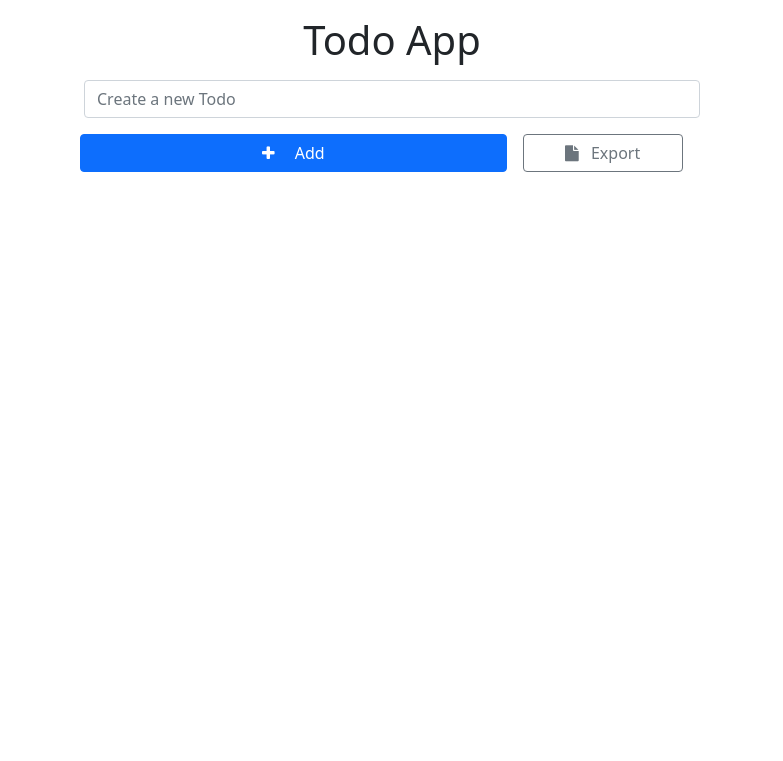
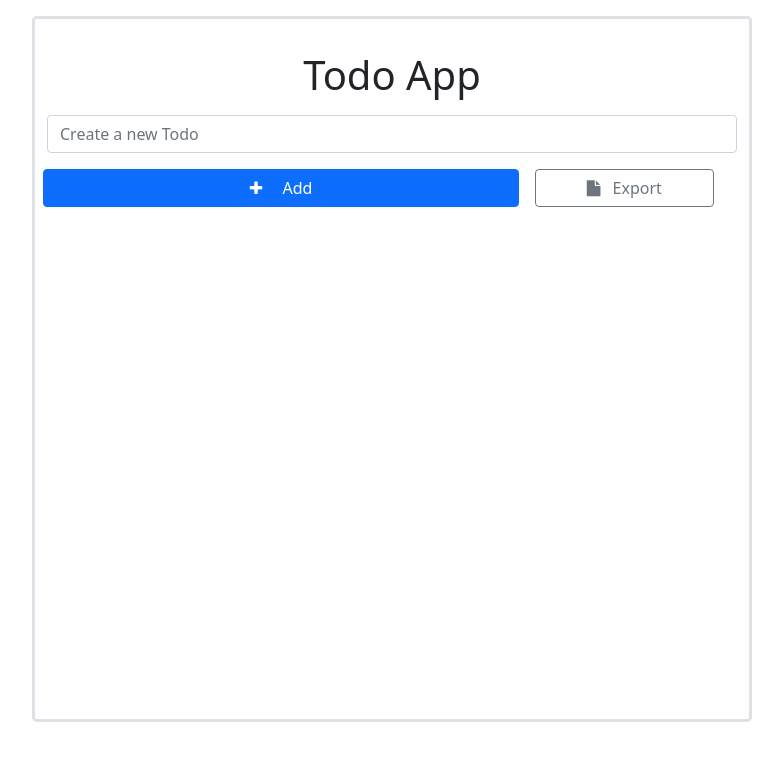
Before and after one commit to divyansh-dxn/django-todo, a Django app: page / in a window 1280 px wide. Shown: the top 761 px of the page, without its empty margins (248-1031 px from the left). Run offline with Django 3.2, Linux system fonts and the light colour scheme; data that the repository does not hold is empty.

Commit message:
added border aroud the app

```diff
--- a/todoApp/templates/base.html
+++ b/todoApp/templates/base.html
@@ -1,9 +1,7 @@
-
 {% load static %}
 
 <!DOCTYPE html>
 <html lang="en">
-
   <head>
     <meta charset="utf-8" />
     <meta name="viewport" content="width=device-width, initial-scale=1" />
@@ -14,21 +12,23 @@
       integrity="sha384-+0n0xVW2eSR5OomGNYDnhzAbDsOXxcvSN1TPprVMTNDbiYZCxYbOOl7+AMvyTG2x"
       crossorigin="anonymous"
     />
-    <link rel="stylesheet" href="https://cdnjs.cloudflare.com/ajax/libs/font-awesome/4.7.0/css/font-awesome.min.css">
+    <link
+      rel="stylesheet"
+      href="https://cdnjs.cloudflare.com/ajax/libs/font-awesome/4.7.0/css/font-awesome.min.css"
+    />
     {% block title %}
-    <link rel="shortcut icon" type="image/jpg" href="static/favicon.ico"/>
+    <link rel="shortcut icon" type="image/jpg" href="static/favicon.ico" />
     <title>To-do | Home</title>
     {% endblock title %}
   </head>
 
   <body>
-    {% block body %}
-    {% endblock body %}
+    {% block body %} {% endblock body %}
+
     <script
       src="https://cdn.jsdelivr.net/npm/bootstrap@5.0.1/dist/js/bootstrap.bundle.min.js"
       integrity="sha384-gtEjrD/SeCtmISkJkNUaaKMoLD0//ElJ19smozuHV6z3Iehds+3Ulb9Bn9Plx0x4"
-      crossorigin="anonymous">
-    </script>
+      crossorigin="anonymous"
+    ></script>
   </body>
-
 </html>
--- a/todoApp/templates/index.html
+++ b/todoApp/templates/index.html
@@ -1,6 +1,5 @@
 {% extends 'base.html' %} {% block body %}
 
-<h1 class="text-center mt-3">Todo App</h1>
 <svg xmlns="http://www.w3.org/2000/svg" style="display: none">
     <symbol id="check-circle-fill" fill="currentColor" viewBox="0 0 16 16">
       <path
@@ -18,8 +17,12 @@
     </symbol>
 </svg>
 
-{% comment %}  Add a new todo form start {% endcomment %}
-<div class="container mt-3" style="width: 80vh">
+
+<div class="container mt-3 py-3 border border-3 rounded-3" style="width: 90vh; ">
+<h1 class="text-center mt-3">Todo App</h1>
+
+
+<div class="mt-3" >
   <form method="post" action="/">
     {% csrf_token %}
     <div class="mb-3">
@@ -45,7 +48,7 @@
 {% comment %}  Add a new todo form end {% endcomment %}
 
 {% comment %} Todo list start {% endcomment %}
-<div class="container overflow-auto" style="width: 80vh; height: 60vh">
+<div class="overflow-auto" style="height: 60vh">
   <div class="list-group">
     {% for todo in allTodos %}
     <div class="list-group-item" {% if todo.isDone %} style="text-decoration: line-through" {% endif %} >
@@ -75,4 +78,7 @@
 </div>
 {% comment %} Todo list end {% endcomment %}
 
+{% comment %}  Add a new todo form start {% endcomment %}
+</div>
+
 {% endblock body %}
```
